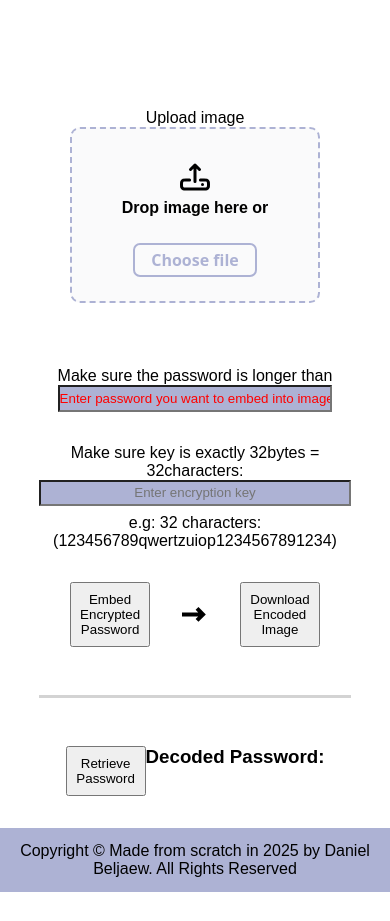
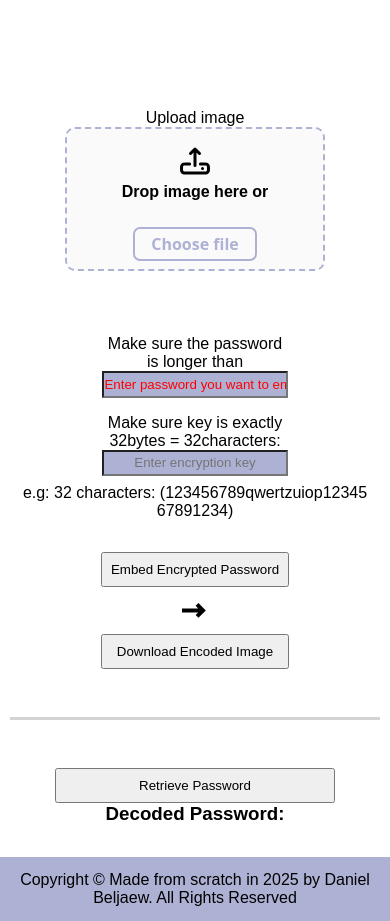
Before and after one commit to Cameloon/steganography, a website: page index.html in a window 390 px wide. Shown: the part 153-1074 px from the top of the page. Before the commit the page ends 1045 px from the top, so only its background shows below. Drawn offline with Linux system fonts and the light colour scheme.

Commit message:
hopefully fixede mobile horizontal scroll bug + minor layout changes

```diff
--- a/index.html
+++ b/index.html
@@ -49,7 +49,10 @@
             </div>
             <div class="decode-wrapper">
                 <button class="button" id="decodeButton">Retrieve Password</button>
-                <h3>Decoded Password: <span id="decodedPassword"></span></h3>
+                <h3>Decoded Password:
+                    <br>
+                    <span id="decodedPassword"></span>
+                </h3>
             </div>
             <canvas id="canvas"></canvas>
         </main>
--- a/mediaqueries.css
+++ b/mediaqueries.css
@@ -15,7 +15,7 @@
     }
 
     .dragndrop {
-        width: 80%;
+        width: 70%;
         margin: 0 0 2rem 0;
     }
 
@@ -37,7 +37,7 @@
     }
 }
 
-@media screen and (max-width: 300px) {
+@media screen and (max-width: 500px) {
     .en-decode-btns-container {
         display: flex;
         flex-wrap: wrap;
@@ -87,4 +87,12 @@
     .input-box {
         width: 100%;
     }
+
+    .decode-wrapper {
+        width: 95%;
+        flex-direction: column;
+        flex-wrap: wrap;
+        align-items: center;
+        justify-content: center;
+    }
 }
--- a/styles.css
+++ b/styles.css
@@ -134,6 +134,7 @@ main {
 }
 .en-decode-btns-container {
     display: flex;
+    flex-wrap: wrap;
     justify-content: center;
     gap: 2rem;
     margin: 2rem 0;
```
